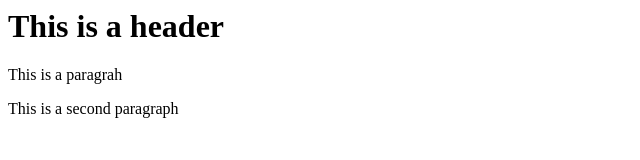
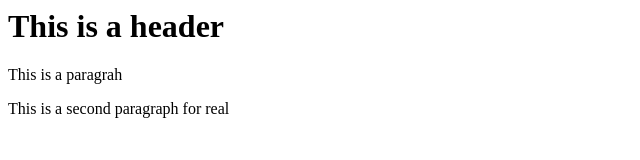
Before and after one commit to alexesmc/git-test, a website: page index.html in a window 1280 px wide. Shown: the full height of the page, 0-640 px from the left. Drawn offline with Linux system fonts and the light colour scheme.

Commit message:
fourth commit

```diff
--- a/index.html
+++ b/index.html
@@ -4,6 +4,6 @@
 <body>
     <h1>This is a header</h1>
     <p>This is a paragrah</p>
-    <p>This is a second paragraph</p>
+    <p>This is a second paragraph for real</p>
 </body>
 </html>
```
Also changed, not shown: package.json (added, +24 -0 lines), 2 other files.
